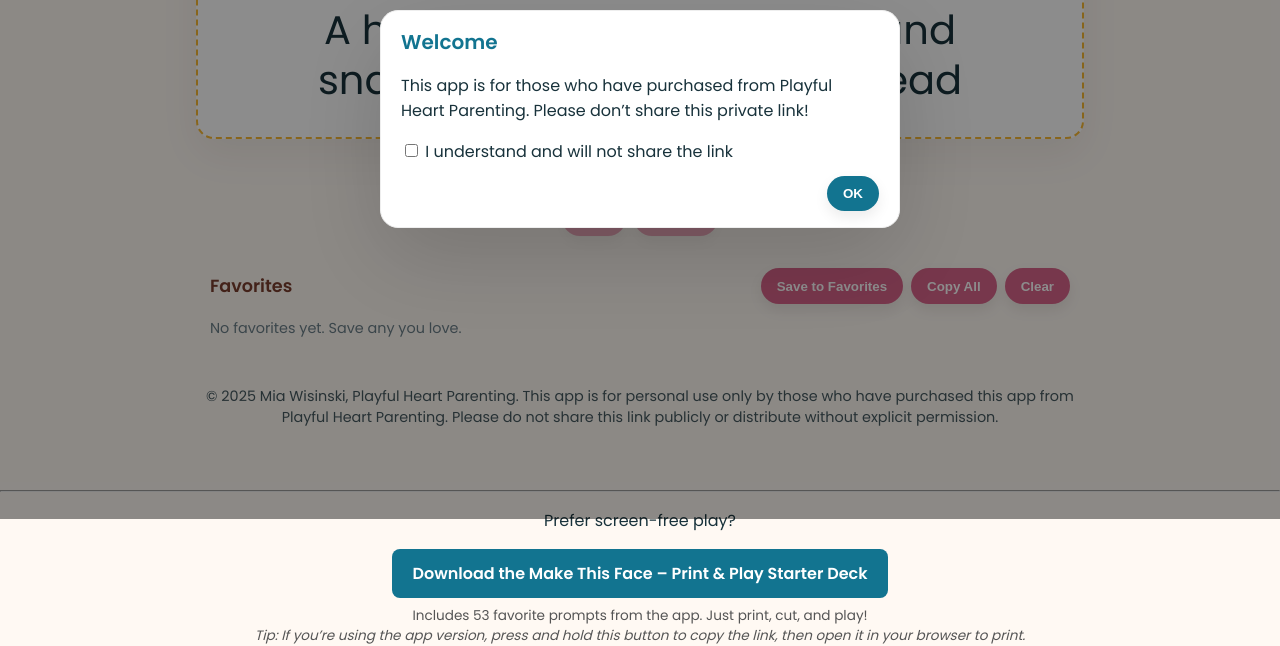
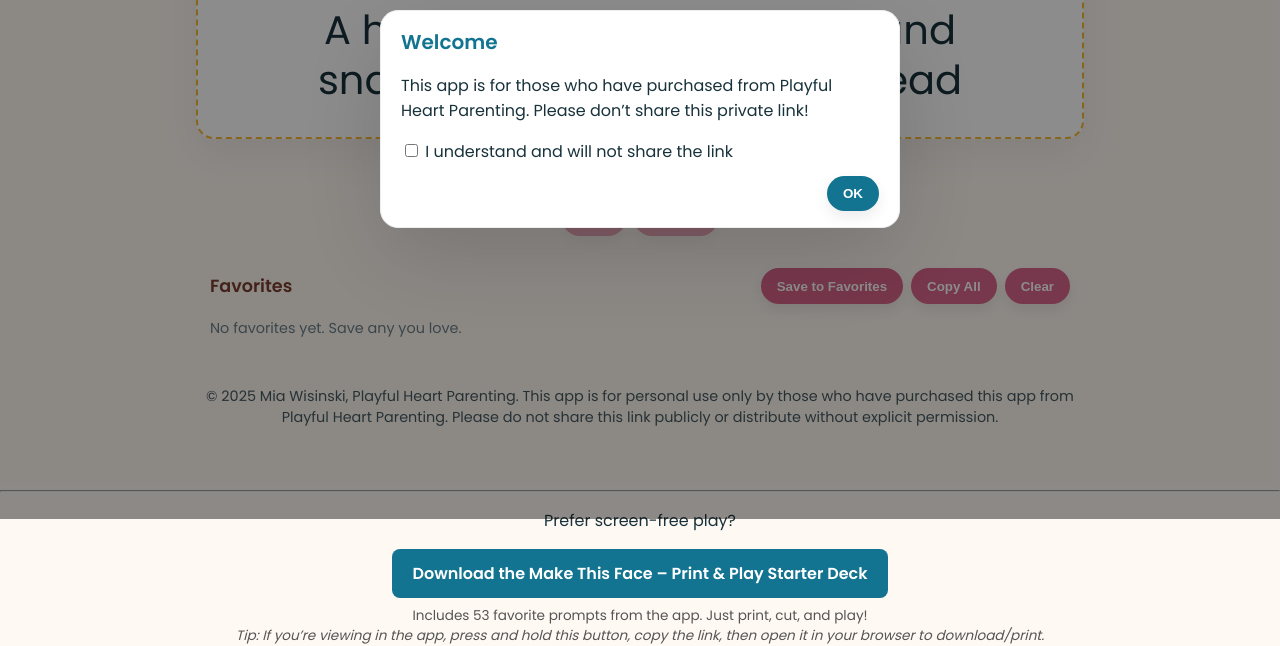
Before and after one commit to miawizz/make-this-face, a plain HTML site: page index.html in a window 1280 px wide. Shown: the part 281-927 px from the top of the page. Drawn offline with Linux system fonts and the light colour scheme.

Commit message:
Update index.html

```diff
--- a/index.html
+++ b/index.html
@@ -207,7 +207,7 @@
   </a>
   <p style="font-size:.85rem; color:#555; margin-top:.5rem;">
     Includes 53 favorite prompts from the app. Just print, cut, and play!<br>
-      <em>Tip: If you’re using the app version, press and hold this button to copy the link, then open it in your browser to print.</em>
+      <em>Tip: If you’re viewing in the app, press and hold this button, copy the link, then open it in your browser to download/print.</em>
   </p>
 </div>
 </body>
```
